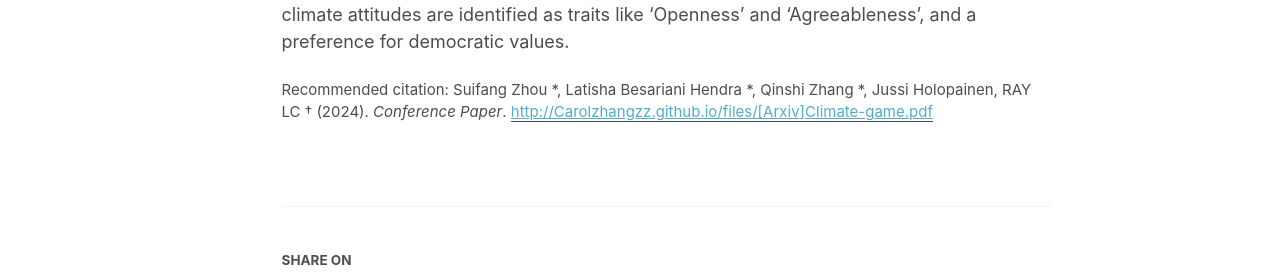
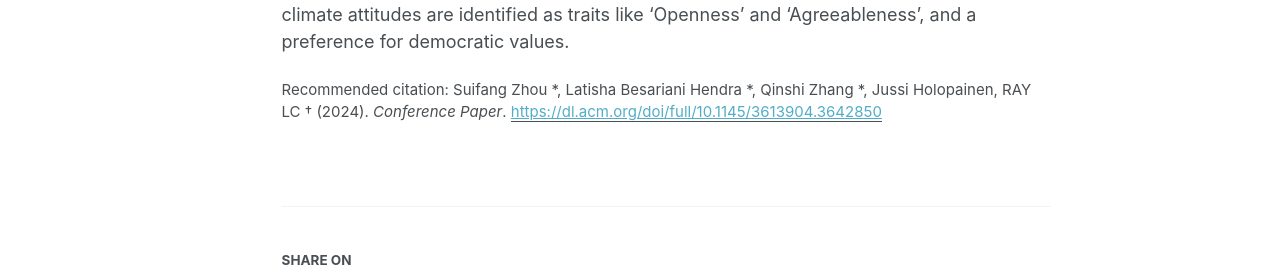
Before and after one commit to Carolzhangzz/AcademicWeb, a Jekyll site: the page built from _publications/2024-03-01-Eternagram.md, in a window 1280 px wide and 1299 px high. Shown: the part 612-888 px from the top of the window. Built offline with Jekyll 4.4.1, drawn with Linux system fonts in a browser that asks for light colours; some web fonts are replaced; part of the change alters nothing that is shown.

Commit message:
Update 2024-03-01-Eternagram.md

```diff
--- a/_publications/2024-03-01-Eternagram.md
+++ b/_publications/2024-03-01-Eternagram.md
@@ -5,7 +5,7 @@ permalink: /publication/2024-03-01-Eternagram
 excerpt: 'Notes: * indicates equal contribution. † indicates corresponding Author.'
 date: 2024-03-01
 venue: 'CHI'
-paperurl: 'http://Carolzhangzz.github.io/files/[Arxiv]Climate-game.pdf'
+paperurl: 'https://dl.acm.org/doi/full/10.1145/3613904.3642850'
 citation: 'Suifang Zhou *, Latisha Besariani Hendra *, Qinshi Zhang *, Jussi Holopainen, RAY LC † (2024). <i>Conference Paper</i>.'
 ---
 
```
